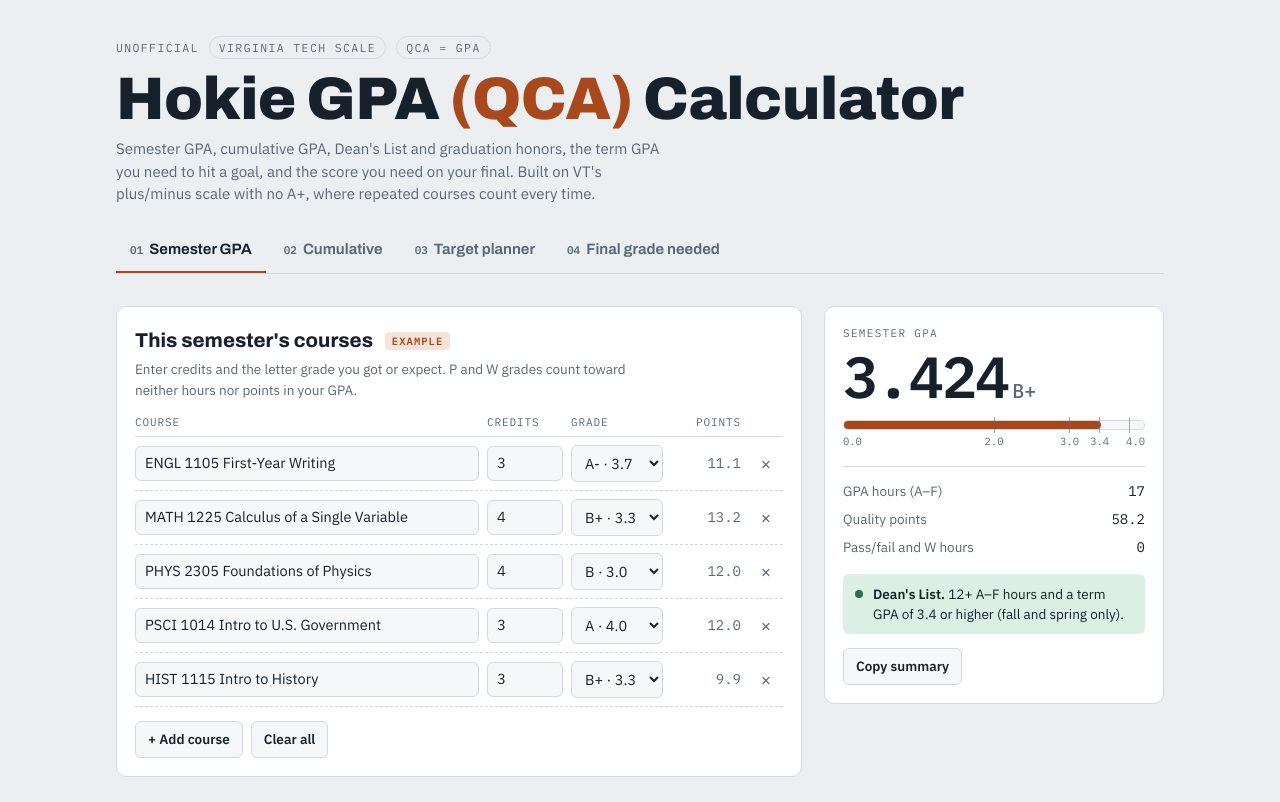
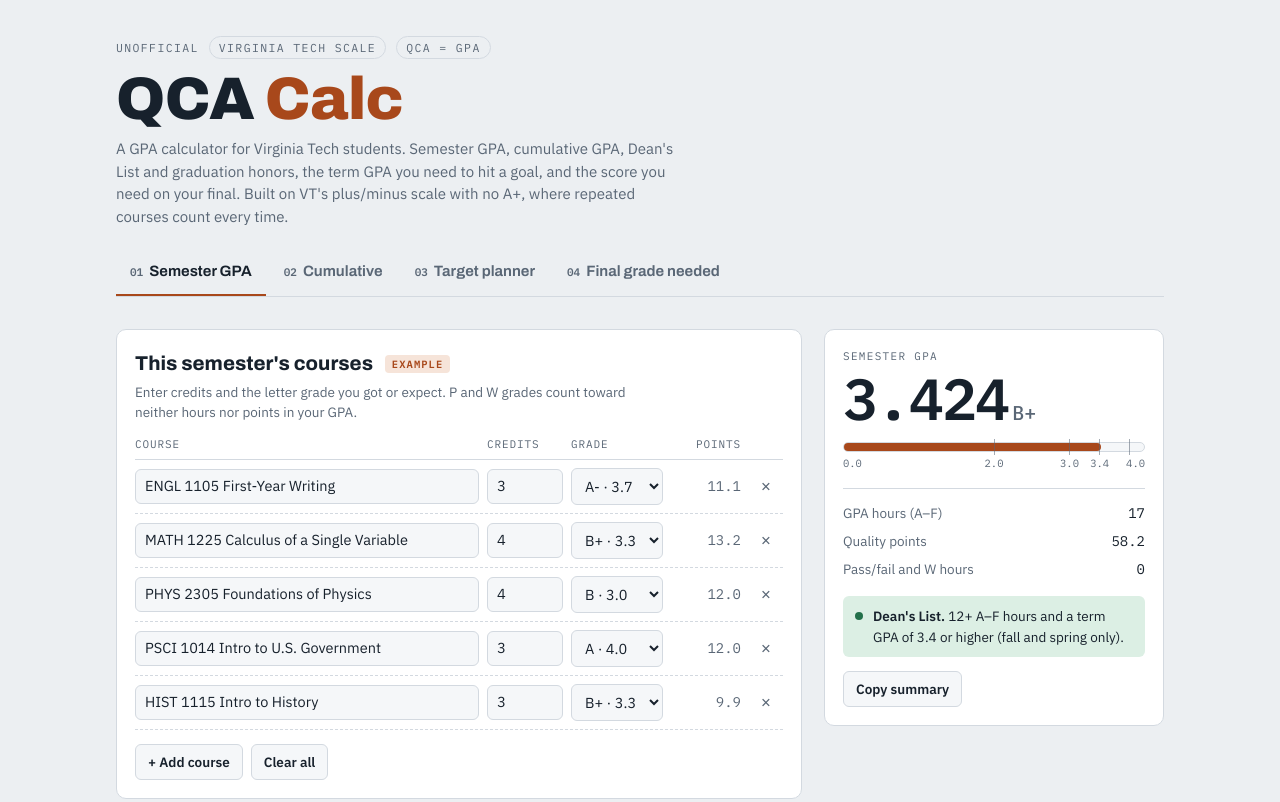
Before and after one commit to Worm390/qca-calc, a plain HTML site: page index.html in a window 1280 px wide. Shown: the top 802 px of the page. Drawn offline with Linux system fonts and the light colour scheme.

Commit message:
Add files via upload

```diff
--- a/index.html
+++ b/index.html
@@ -1,4 +1,9 @@
-<title>Hokie GPA Calculator</title>
+<!doctype html>
+<html lang="en">
+<head>
+<meta charset="utf-8">
+<meta name="viewport" content="width=device-width, initial-scale=1, viewport-fit=cover">
+<title>QCA Calc</title>
 <meta name="claude:viewport-fit-sides" content="cover">
 <meta name="description" content="Unofficial Virginia Tech GPA (QCA) calculator: semester GPA, cumulative GPA, Dean's List and Latin honors check, target GPA planner, and final exam grade calculator using VT's plus/minus scale.">
 <link rel="preconnect" href="https://fonts.googleapis.com">
@@ -262,12 +267,14 @@
 
 @media (prefers-reduced-motion: reduce) { * { transition: none !important; animation: none !important; } }
 </style>
+</head>
+<body>
 
 <div class="wrap">
   <header class="top">
     <div class="eyebrow"><span>Unofficial</span><span class="tag">Virginia Tech scale</span><span class="tag">QCA = GPA</span></div>
-    <h1>Hokie GPA <span class="q">(QCA)</span> Calculator</h1>
-    <p class="lede">Semester GPA, cumulative GPA, Dean's List and graduation honors, the term GPA you need to hit a goal, and the score you need on your final. Built on VT's plus/minus scale with no A+, where repeated courses count every time.</p>
+    <h1>QCA <span class="q">Calc</span></h1>
+    <p class="lede">A GPA calculator for Virginia Tech students. Semester GPA, cumulative GPA, Dean's List and graduation honors, the term GPA you need to hit a goal, and the score you need on your final. Built on VT's plus/minus scale with no A+, where repeated courses count every time.</p>
     <nav class="tabs" aria-label="Calculators">
       <a href="#semester" data-tab="semester"><span class="n">01</span>Semester GPA</a>
       <a href="#cumulative" data-tab="cumulative"><span class="n">02</span>Cumulative</a>
@@ -587,7 +594,7 @@
   function $(id) { return document.getElementById(id); }
 
   // ---------- State ----------
-  var KEY = "hokie-gpa-v1";
+  var KEY = "qca-calc-v1";
   var EXAMPLE_COURSES = [
     { name: "ENGL 1105 First-Year Writing", credits: 3, grade: "A-" },
     { name: "MATH 1225 Calculus of a Single Variable", credits: 4, grade: "B+" },
@@ -1024,3 +1031,6 @@
   showTab(); updateAll();
 })();
 </script>
+
+</body>
+</html>
```
